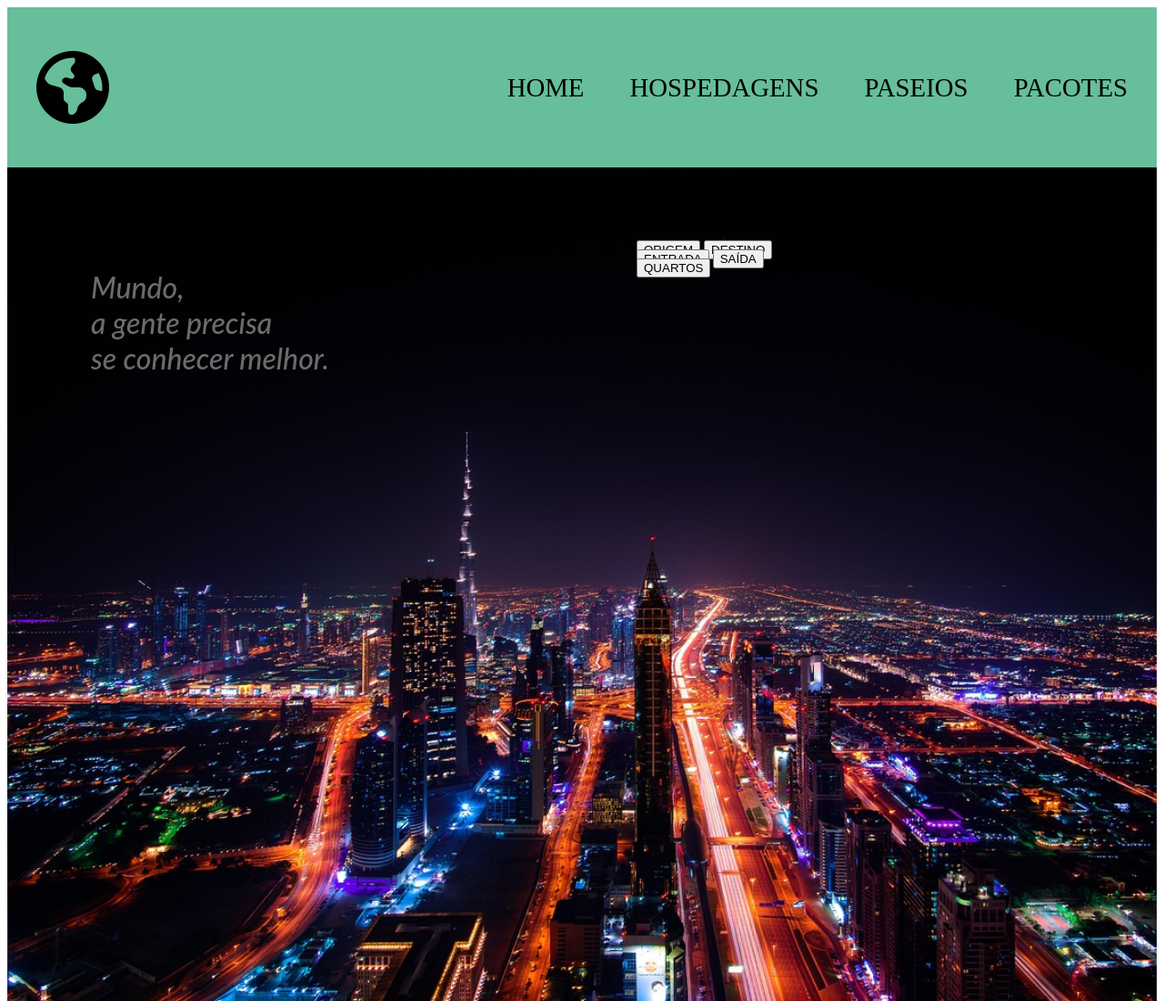
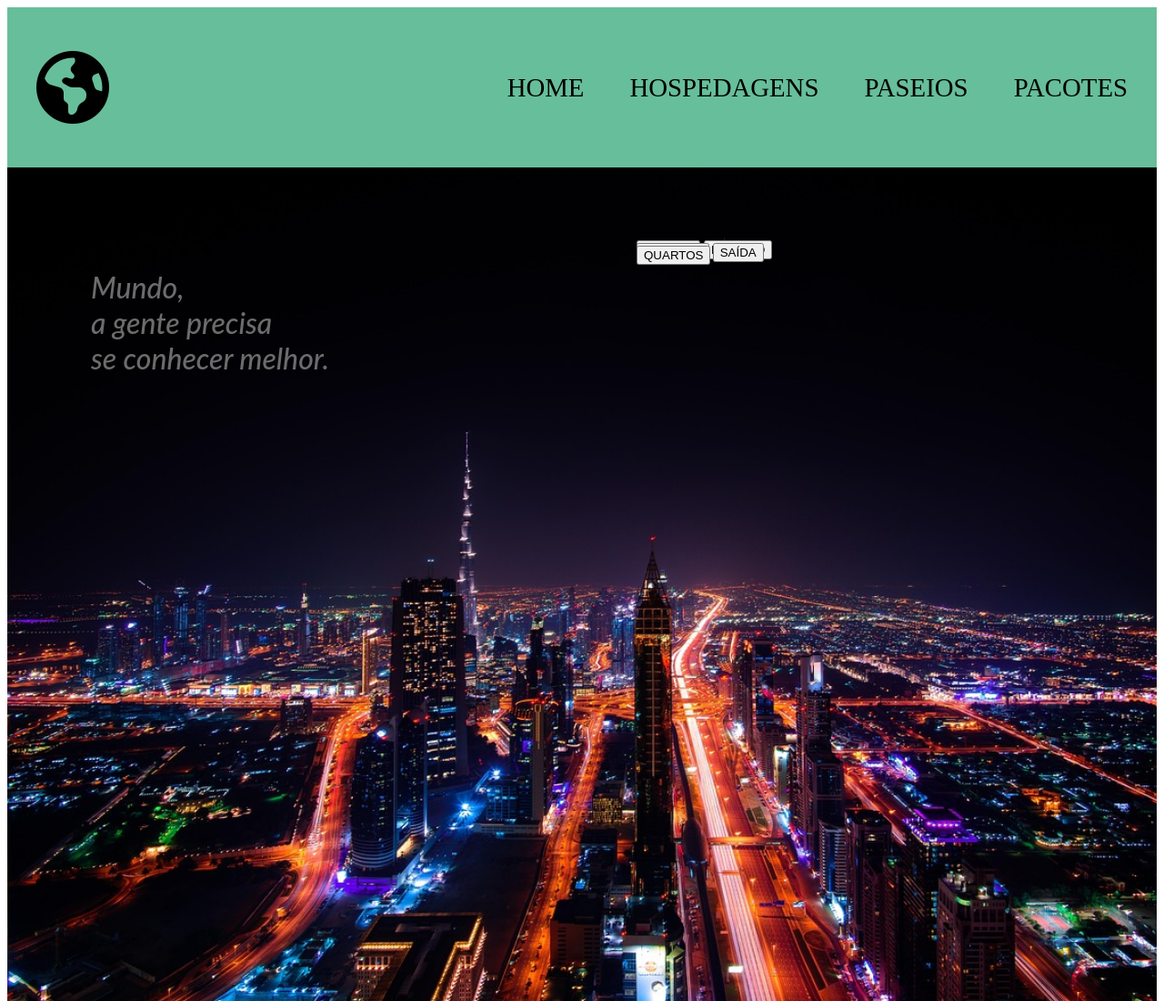
Before and after one commit to silvanamedeiros/agenciadeviagens, a plain HTML site: page index.html in a window 1280 px wide. Shown: the top 1100 px of the page at 91% size. Drawn offline with Linux system fonts and the light colour scheme.

Commit message:
alterações de códigos

```diff
--- a/style.css
+++ b/style.css
@@ -121,9 +121,9 @@ header {
 }
 
 .busca div {
-    width: 150px;
-    height: 10px;
-    align-content: space-evenly;
+    width: 10rem;
+    height: 3px;
+
 
 }
 
```
